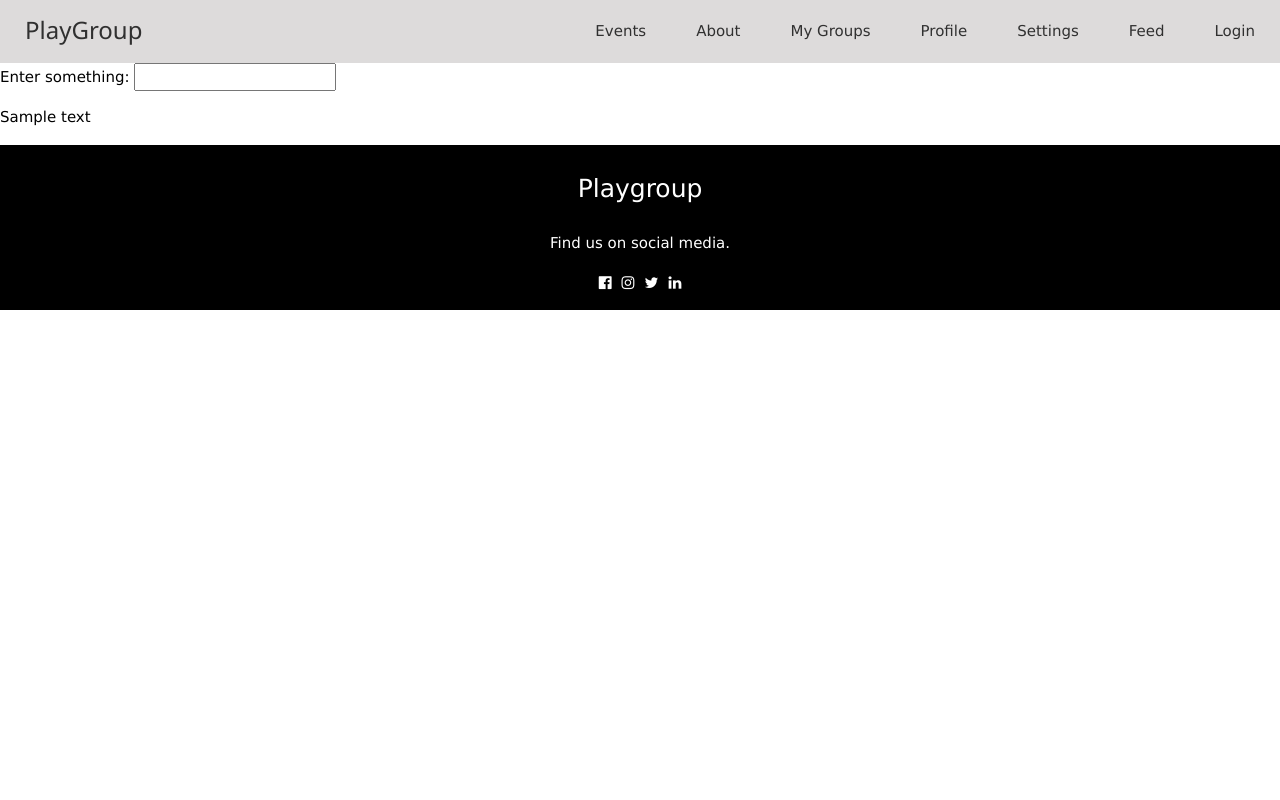
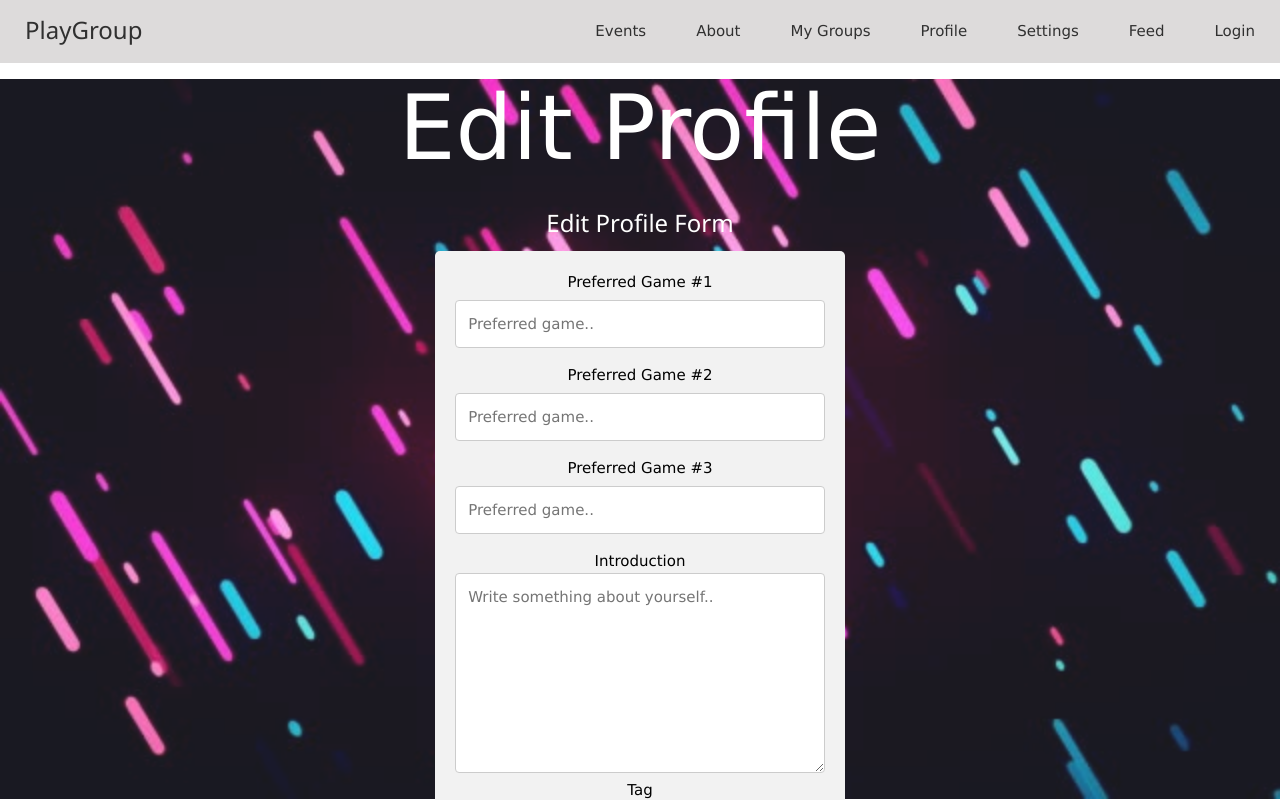
Before and after one commit to jmh9171/SeniorSeminarProject_, a Next.js app: page /profileEditForm in a window 1280 px wide. Shown: the top 800 px of the page. Built offline with nearby package versions, Linux system fonts and the light colour scheme.

Commit message:
Form changes
Changed the forms and did edit profile form

```diff
--- a/components/mainProfile/index.jsx
+++ b/components/mainProfile/index.jsx
@@ -78,7 +78,7 @@ const Mainprofile = () => (
                 <br></br>
                 <EditText/>
 
-          <center><p style={{fontSize: "20px", color: "black"}}><a href="/profileEditForm">Edit Info</a></p></center>
+          <center><p style={{fontSize: "20px", color: "black"}}><a href="/profileEditForm">Edit Profile</a></p></center>
 
 
 
--- /dev/null
+++ b/components/profileEdit/index.jsx
@@ -0,0 +1,99 @@
+import React from 'react';
+
+
+
+
+const Profileedit = () => (
+    <profileedit>
+   <center>
+   <div style={{width: "80%"}}>
+       <center> <h3 style={{color: "white"}}>Edit Profile Form</h3></center>
+        <div className="container">
+          <form>
+        <label htmlFor="pgame">Preferred Game #1</label>
+        <input type="text" id="p1" name="pg1" placeholder="Preferred game.." />
+
+        <label htmlFor="pgame">Preferred Game #2</label>
+        <input type="text" id="p2" name="pg2" placeholder="Preferred game.." />
+
+        <label htmlFor="pgame">Preferred Game #3</label>
+        <input type="text" id="p3" name="pg3" placeholder="Preferred game.." />
+
+        <label htmlFor="intro">Introduction</label>
+        <textarea id="introduction" name="introduction" placeholder="Write something about yourself.." style={{height: '200px'}} defaultValue={""} />
+
+
+
+        <label htmlFor="tag1">Tag</label>
+        <select id="tag1" name="tag1">
+            <option value="casual">CASUAL</option>
+            <option value="competitive">COMPETITIVE</option>
+        </select>
+
+
+            <center><input type="submit" defaultValue="Submit" style={{color: "white", margin: "10px"}}/></center>
+          </form>
+
+        </div>
+
+</div>
+</center>
+
+
+<style>{`
+       body {font-family: Arial}
+       * {box-sizing: border-box;}
+
+       input[type=text], select, textarea {
+         width: 100%;
+         padding: 12px;
+         border: 1px solid #ccc;
+         border-radius: 4px;
+         box-sizing: border-box;
+         margin-top: 6px;
+         margin-bottom: 16px;
+         resize: vertical;
+       }
+
+       input[type=submit] {
+         background-color: #4c9aaf;
+         color: white;
+         padding: 12px 20px;
+         border: none;
+         border-radius: 4px;
+         cursor: pointer;
+       }
+
+       input[type=submit]:hover {
+         background-color: #white;
+       }
+
+       .container {
+         border-radius: 5px;
+         background-color: #f2f2f2;
+         padding: 20px;
+       }
+
+      `}</style>
+
+
+    <style jsx global>{`
+        html,
+        body {
+          padding: 0;
+          margin: 0;
+          font-family: -apple-system, BlinkMacSystemFont, Segoe UI, Roboto,
+            Oxygen, Ubuntu, Cantarell, Fira Sans, Droid Sans, Helvetica Neue,
+            sans-serif;
+        }
+
+        * {
+          box-sizing: border-box;
+        }
+      `}</style>
+
+
+    </profileedit>
+)
+
+export default Profileedit
--- a/pages/profileEditForm.js
+++ b/pages/profileEditForm.js
@@ -1,6 +1,7 @@
 import Head from 'next/head'
 import Header from '../components/header'
 import Footer from '../components/footer'
+import Profileedit from '../components/profileedit'
 import Mainprofile from '../components/mainProfile'
 import Introduction from '../components/Introduction'
 import Profileplaygroups from '../components/profilePlaygroups'
@@ -12,45 +13,34 @@ export default function about() {
     return(
       <div>
       <Head>
-            <title>This is the login page</title>
+          <title>Edit Profile</title>
           <link rel="icon" href="/favicon.ico" />
       </Head>
       <Header/>
-
-    <meta charSet="UTF-8" />
-    <style dangerouslySetInnerHTML={{__html: "\nhtml,body,h1,h2,h3,h4,h5,h6 {font-family: \"Roboto\", sans-serif}\n" }} />
-
   <div>
           <meta charSet="UTF-8" />
           <meta name="viewport" content="width=device-width, initial-scale=1" />
           <link rel="stylesheet" href="https://www.w3schools.com/w3css/4/w3.css" />
-            <link rel="stylesheet" href="https://fonts.googleapis.com/css?family=Roboto" />
-            <link rel="stylesheet" href="https://cdnjs.cloudflare.com/ajax/libs/font-awesome/4.7.0/css/font-awesome.min.css" />
+          <link rel="stylesheet" href="https://fonts.googleapis.com/css?family=Inconsolata" />
   </div>
 
+          <center><img src="images/Mainslide.jpg" style={{opacity: '0.9', width: '100%', maxHeight: '1200px'}} className="w3-margin-top" /></center>
+          <div className="w3-display-middle w3-center" style={{width: '50%', height: '85%'}}>
+            <span className="w3-text-white" style={{fontSize: '90px'}}>Edit Profile<br /></span>
+            <center>
 
-          <div>
+    <div className="w3-middle-align" style={{maxWidth: '80%', maxHeight: '50%'}}>
+      <Profileedit/>
+    </div>
 
-            {/* Put code here */}
+  </center>
 
-            <div>
-
-        <div className="test">
-          <label htmlFor="text2">Enter something: </label>
-          <input type="text" id="text2" />
-        </div>
-        <p>Sample text</p>
-      </div>
 
       </div>
 
 
 
-          <style jsx>{`
 
-            PASTE CSS IN HERE IF YOU NEED IT
-
-          `}</style>
 
 
       <style jsx global>{`
@@ -68,10 +58,7 @@ export default function about() {
           }
         `}</style>
 
-
-
         <Footer/>
       </div>
-
   );
   }
```
Also changed, not shown: components/creategroup/test.js (deleted, +0 -21 lines). Lines whose indentation alone changed are shown as unchanged.
